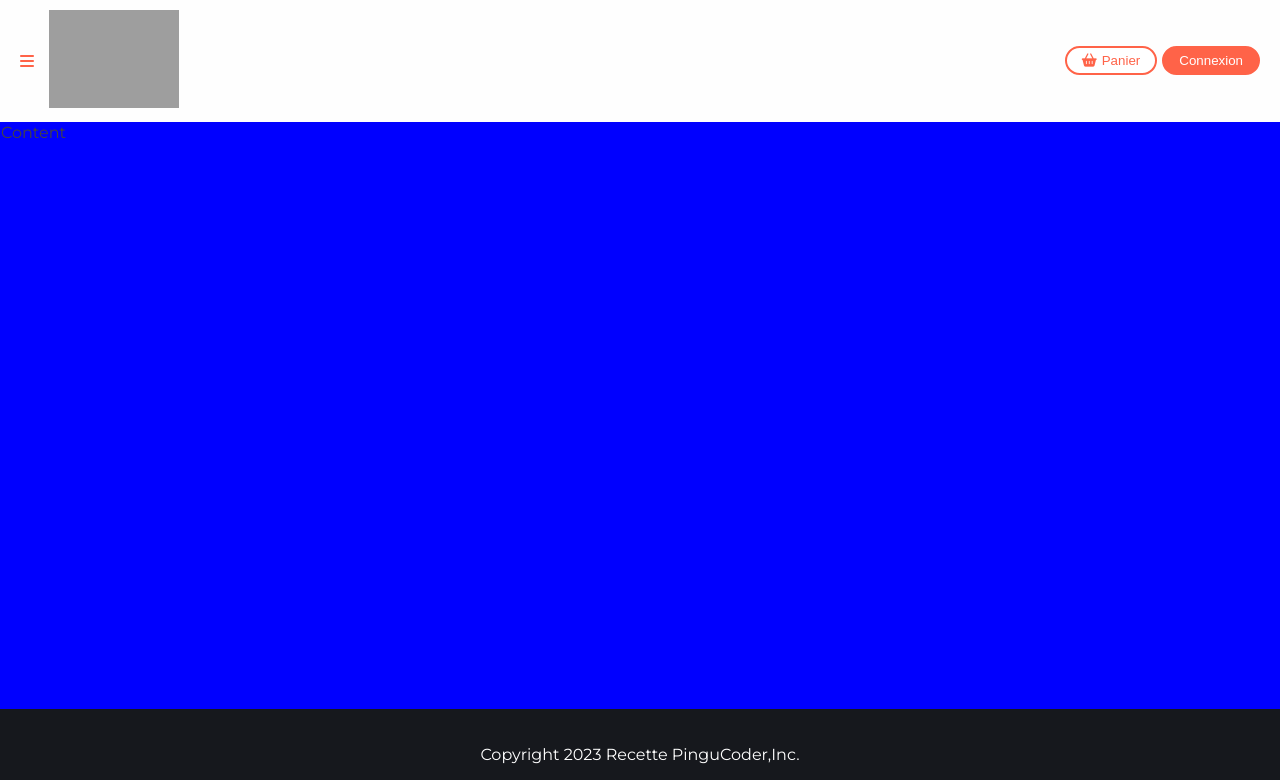
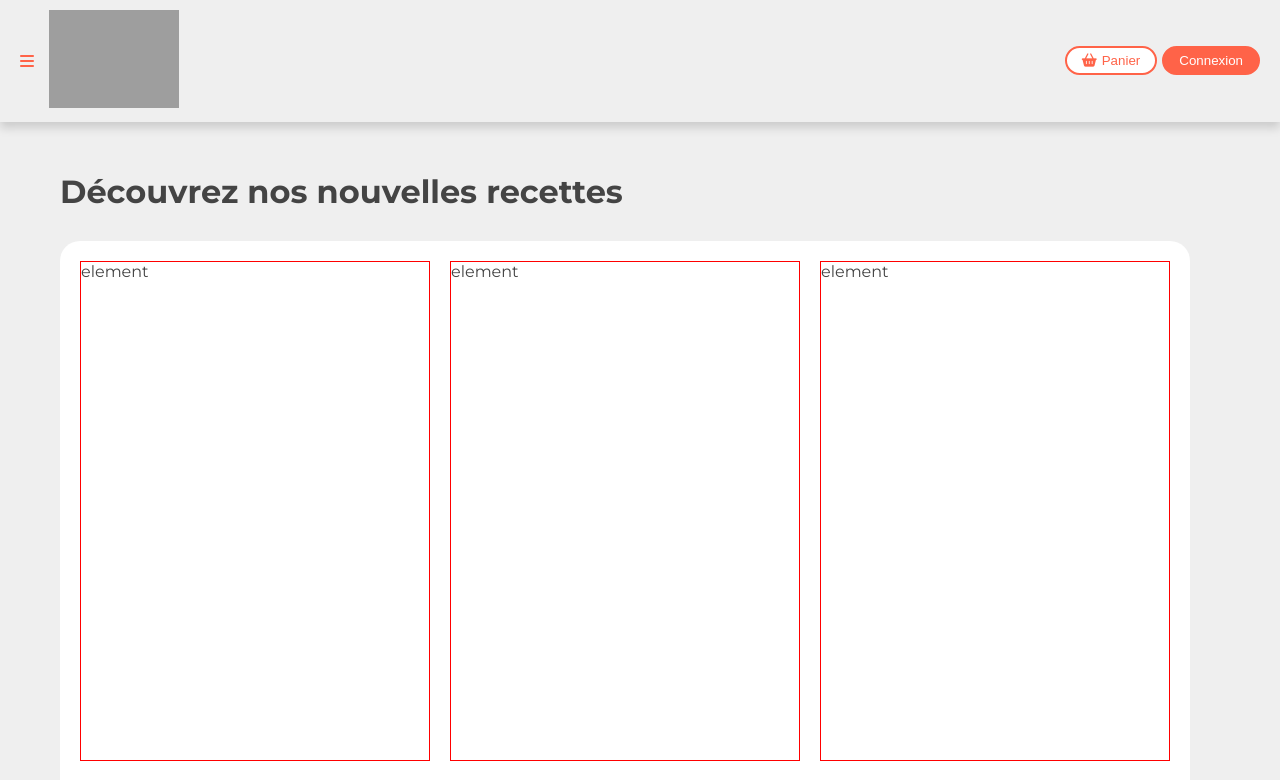
Before and after one commit to ImeneFadhlaoui/recette-project-react, a React (Create React App) app: page / in a window 1280 px wide. Shown: the top 780 px of the page. Built offline with nearby package versions, Linux system fonts and the light colour scheme; grey boxes are pictures that could not be loaded.

Commit message:
Mise en place du contenu

```diff
--- a/src/assets/styles/_themes.scss
+++ b/src/assets/styles/_themes.scss
@@ -19,3 +19,8 @@
   color: var(--primary);
   border: 2px solid var(--primary);
 }
+
+.card{
+  border-radius: 20px;
+  background-color: white;
+}
--- a/src/assets/styles/_variables.scss
+++ b/src/assets/styles/_variables.scss
@@ -1,7 +1,7 @@
 :root{
   --primary: #ff6348;
   --gray-1: rgb(22 24 29);
-  --gray-2:#fefefe;
+  --gray-2:#efefef;
   --font-family: 'Montserrat', sans-serif;
   --box-shadow: 0 6px 9px 0 rgb(0 0 0 /15%);
   --box-shadow-nav: rgb(0 0 0 /22%) 0px 2px 18px 0px;
--- a/src/components/Content.js
+++ b/src/components/Content.js
@@ -1,7 +1,20 @@
-import React from "react";
-
+import styles from "./Content.module.scss";
 function Content() {
-  return <div className="flex-fill b3">Content</div>;
+  return (
+    <div className="flex-fill container p-20">
+      <h1 className="my-30">Découvrez nos nouvelles recettes</h1>
+      <div className={`card p-20 ${styles.contentCard}`}>
+        <div className={styles.grid}>
+          <div className={styles.elem}>element</div>
+          <div className={styles.elem}>element</div>
+          <div className={styles.elem}>element</div>
+          <div className={styles.elem}>element</div>
+          <div className={styles.elem}>element</div>
+          <div className={styles.elem}>element</div>
+        </div>
+      </div>
+    </div>
+  );
 }
 
 export default Content;
--- /dev/null
+++ b/src/components/Content.module.scss
@@ -0,0 +1,16 @@
+.grid{
+  display: grid;
+  grid-template-columns: repeat(3,350px);
+  grid-auto-columns: repeat(3,350);
+  gap: 20px;
+  place-content: center;
+}
+
+.elem{
+  border: 1px solid red ;
+  height: 500px;
+}
+
+.contentCard{
+  width: 1130px;
+}
```
